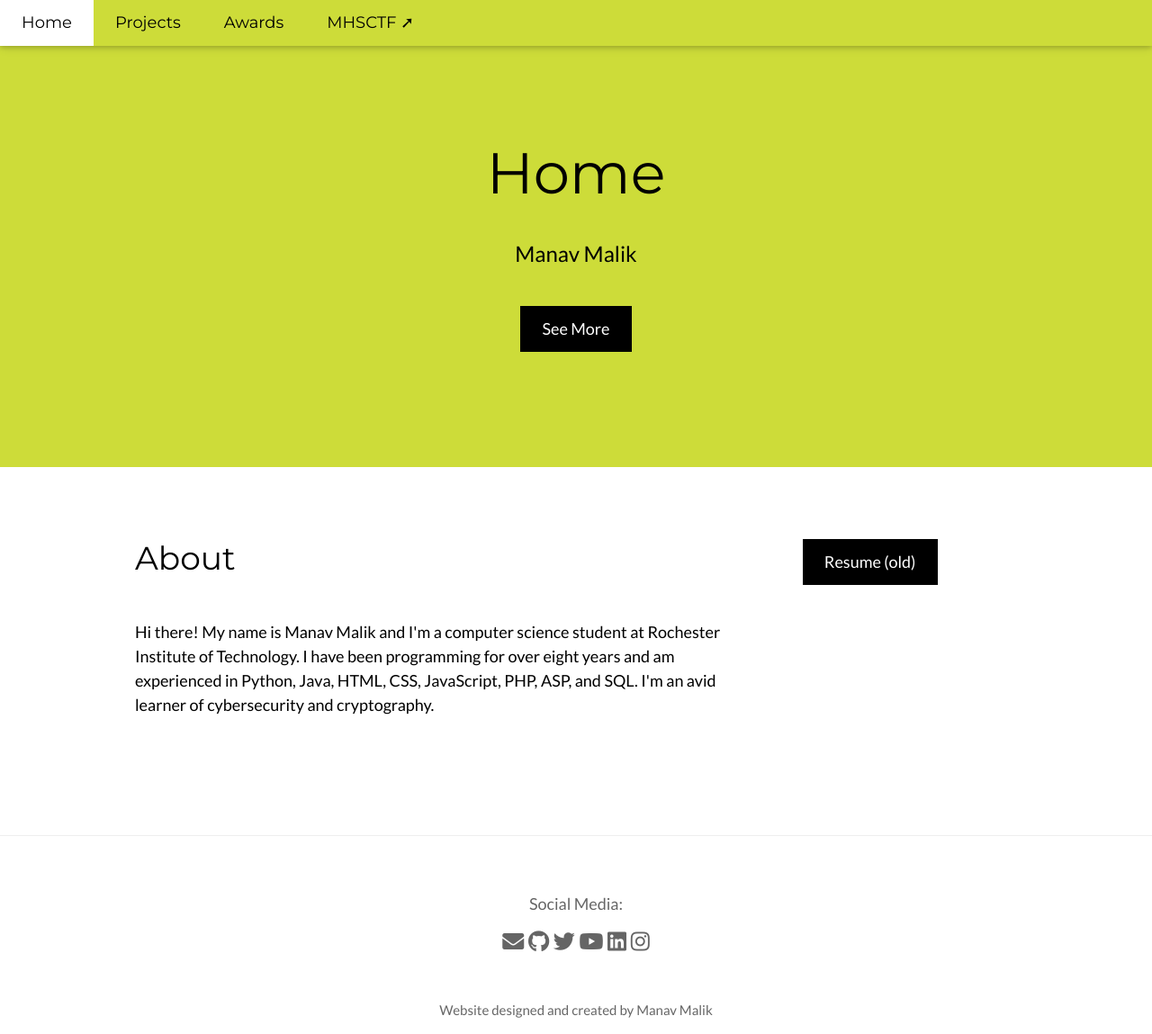
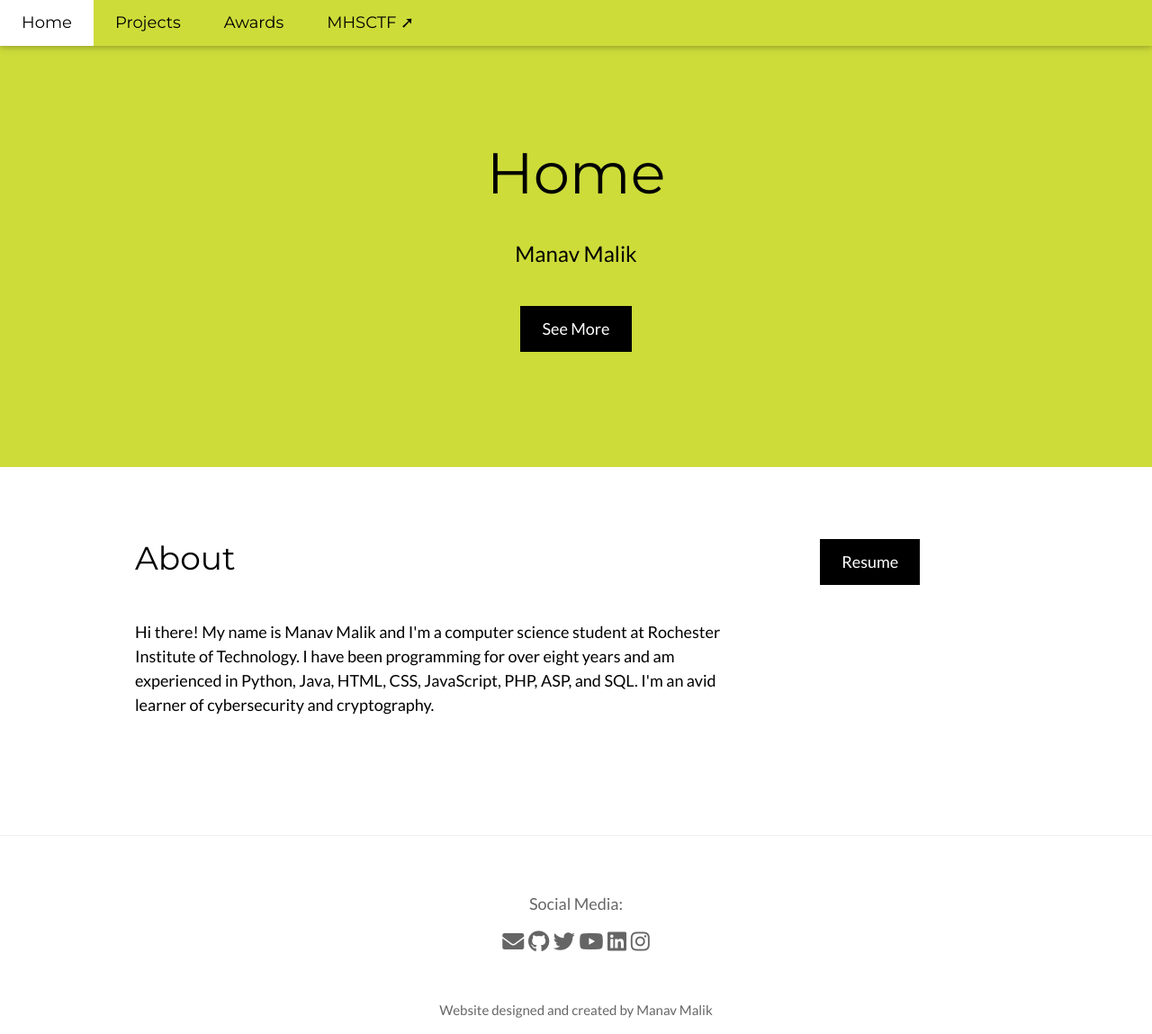
Before and after one commit to 0xmmalik/0xmmalik.github.io, a Jekyll site: the page index.html, which Jekyll copies as it is, in a window 1280 px wide and 1149 px high. Shown: the whole window at 90% size. Built offline with Jekyll 4.4.1, drawn with Linux system fonts in a browser that asks for light colours.

Commit message:
updated resume link

```diff
--- a/index.html
+++ b/index.html
@@ -33,7 +33,7 @@
         </div>
 
         <div class="w3-third w3-center">
-            <a class="w3-button w3-black w3-padding-large w3-large w3-margin-top" href="Manav_Malik_Resume.pdf" target="_blank">Resume (old)</a>
+            <a class="w3-button w3-black w3-padding-large w3-large w3-margin-top" href="Manav Malik Resume.pdf" target="_blank">Resume</a>
 <!--             <a class="w3-button w3-black w3-padding-large w3-large w3-margin-top" href="Manav_Malik_HS_Brag_Sheet.pdf" target="_blank">High School Brag Sheet</a> -->
         </div>
     </div>
```
